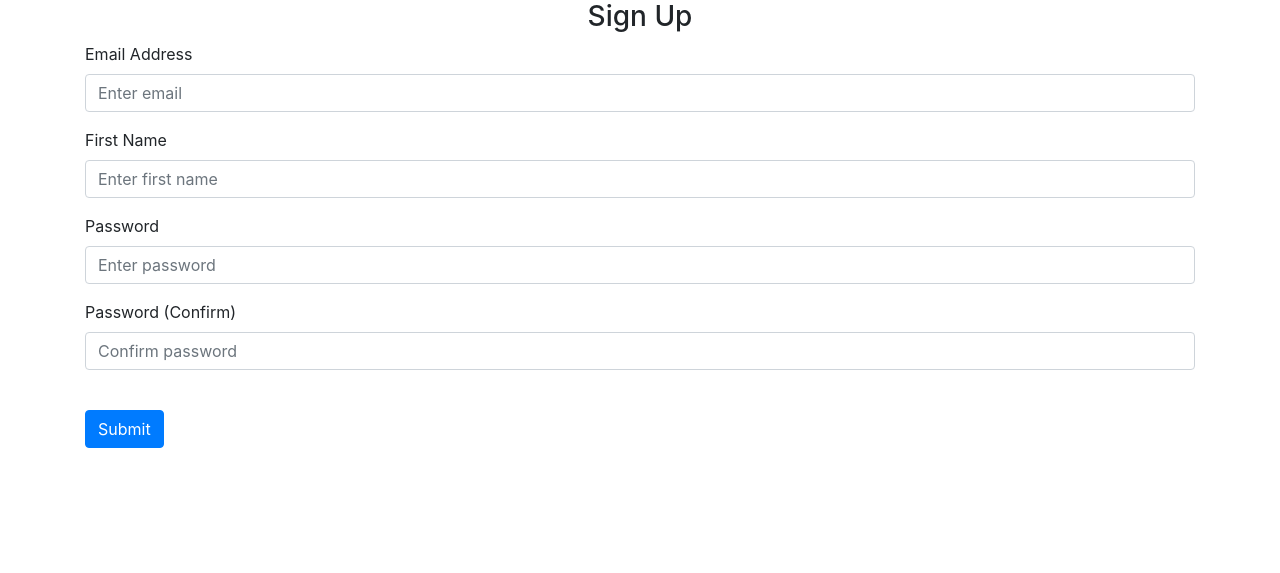
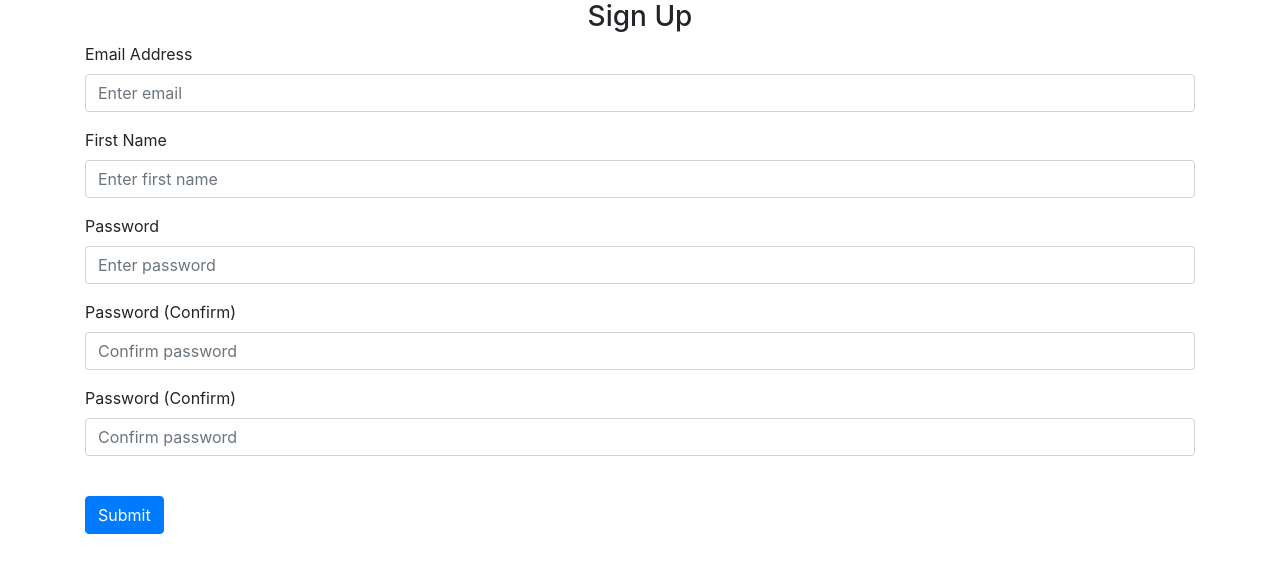
Before and after one commit to jitbon/BYXMemberApp, a Flask app: page /sign-up in a window 1280 px wide. Shown: the part 56-629 px from the top of the page. Run offline with Flask 2, Linux system fonts and the light colour scheme; some libraries are stand-ins or nearby versions.

Commit message:
Creating new pages

```diff
--- a/website/__init__.py
+++ b/website/__init__.py
@@ -11,7 +11,7 @@ DB_NAME = "database.db"
 
 def create_app():
     app = Flask(__name__)
-    app.config['SECRET_KEY'] = 'hjshjhdjah kjshkjdhjs'
+    app.config['SECRET_KEY'] = 'secretkey'
     app.config['SQLALCHEMY_DATABASE_URI'] = f'sqlite:///{DB_NAME}'
     db.init_app(app)
 
@@ -21,7 +21,7 @@ def create_app():
     app.register_blueprint(views, url_prefix='/')
     app.register_blueprint(auth, url_prefix='/')
 
-    from .models import User, Note
+    from .models import User
 
     create_database(app)
 
--- /dev/null
+++ b/website/templates/announcements.html
@@ -0,0 +1,2 @@
+{% extends "base.html" %} {% block title %}Announcements{% endblock %} {% block content
+    %}
--- a/website/templates/home.html
+++ b/website/templates/home.html
@@ -1,7 +1,7 @@
 {% extends "base.html" %} {% block title %}Home{% endblock %} {% block content
     %}
-    <h1 align="center">Notes</h1>
-    <ul class="list-group list-group-flush" id="notes">
+    <h1 align="center">My Profile</h1>
+    <ul class="list-group list-group-flush" id="profile">
       {% for note in user.notes %}
       <li class="list-group-item">
         {{ note.data }}
--- /dev/null
+++ b/website/templates/schedule.html
@@ -0,0 +1,2 @@
+{% extends "base.html" %} {% block title %}Schedule{% endblock %} {% block content
+    %}
--- a/website/templates/search.html
+++ b/website/templates/search.html
@@ -1,4 +1,5 @@
-{% extends "base.html" %}
+{% extends "base.html" %} {% block title %}Member Search{% endblock %} {% block content
+    %}
 
 {% block body %}
     <h1>Search for member</h1>
--- a/website/templates/sign_up.html
+++ b/website/templates/sign_up.html
@@ -42,6 +42,16 @@
           placeholder="Confirm password"
         />
       </div>
+      <div class="form-group">
+        <label for="password2">Password (Confirm)</label>
+        <input
+          type="password"
+          class="form-control"
+          id="password2"
+          name="password2"
+          placeholder="Confirm password"
+        />
+      </div>
       <br />
       <button type="submit" class="btn btn-primary">Submit</button>
     </form>
--- a/website/views.py
+++ b/website/views.py
@@ -2,7 +2,6 @@
 
 from flask import Blueprint, render_template, request, flash, jsonify
 from flask_login import login_required, current_user
-from .models import Note
 from . import db
 import json
 
```
Also changed, not shown: website/models.py (+0 -8 lines), website/database.db.
